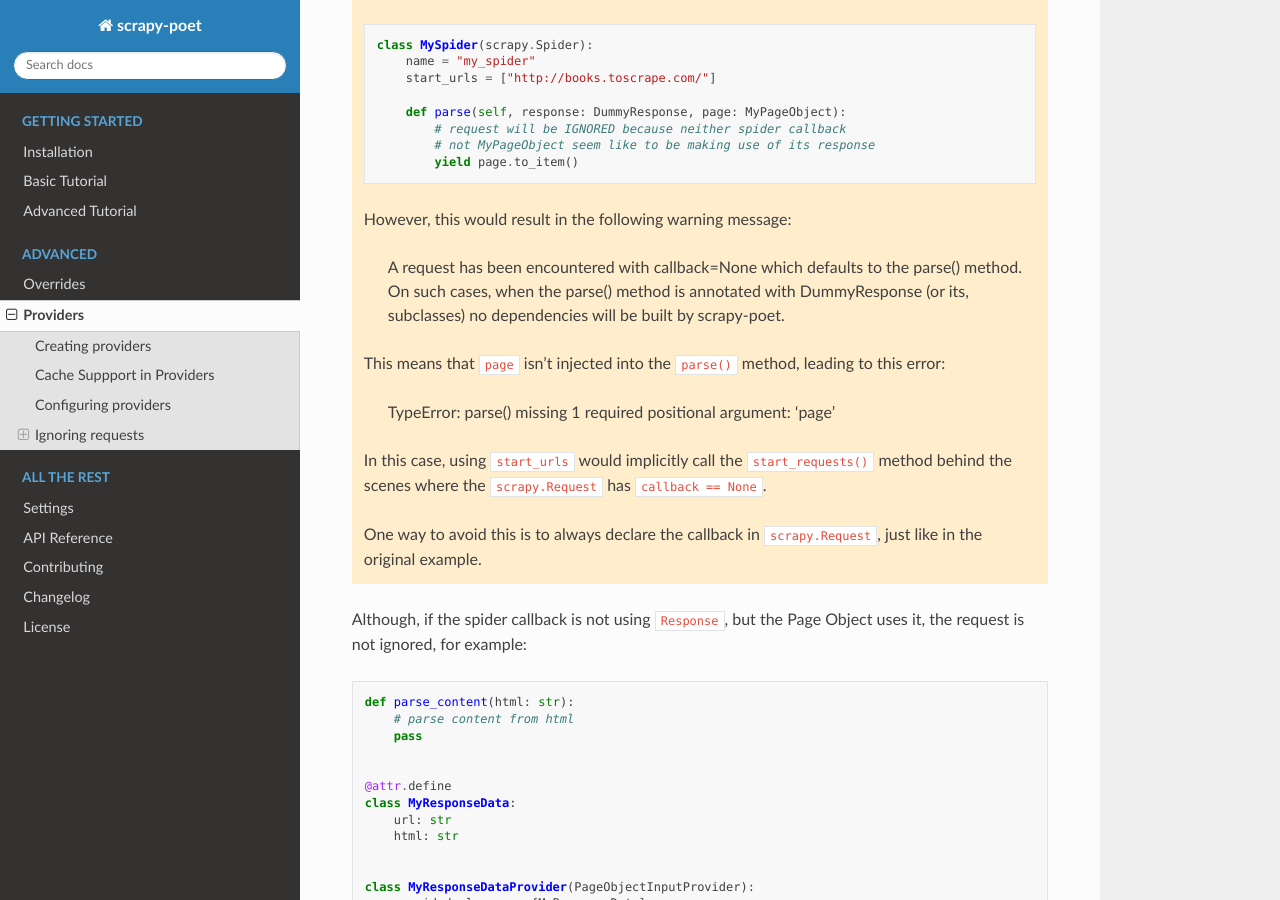
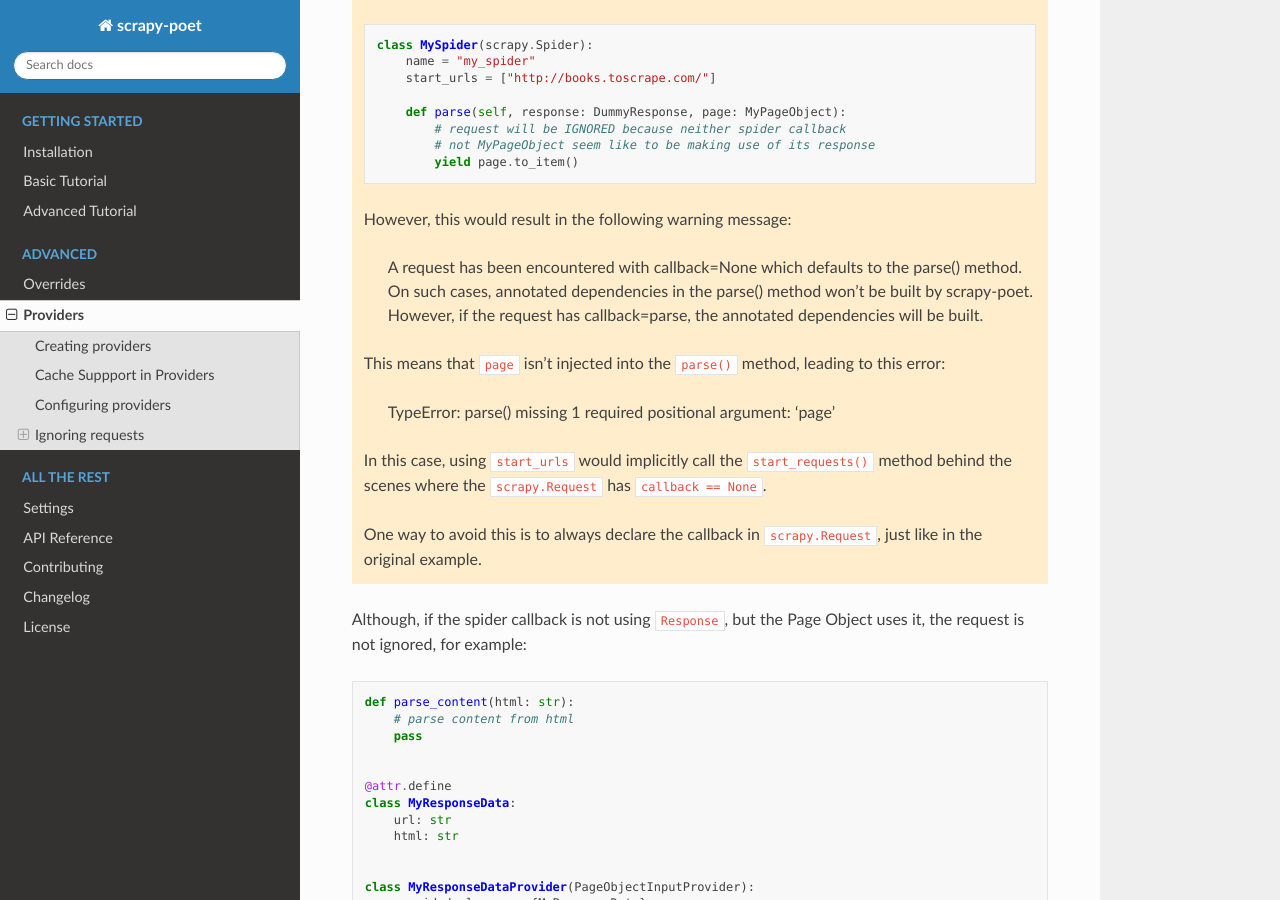
Before and after one commit to scrapinghub/scrapy-poet, a Sphinx documentation site: the page built from docs/providers.rst, in a window 1280 px wide and 900 px high, scrolled down 4203 px. Built offline with Sphinx 7.4.7 and the Read the Docs theme 2.0.0, drawn with Linux system fonts in a browser that asks for light colours.

Commit message:
update logic to ignore dep injection if callback=None and any annotation is present

```diff
--- a/CHANGELOG.rst
+++ b/CHANGELOG.rst
@@ -12,9 +12,9 @@
       ``parse()`` method is annotated with ``scrapy_poet.DummyResponse``.
       For instance: ``def parse(self, response: DummyResponse)``.
     * The ``InjectionMiddleware`` won't attempt to build any dependencies anymore
-      when ``Request.callback == None`` and the ``parse()`` method is annotated
-      with ``response: DummyResponse``.
-    * A warning would be issued if these things are encountered.
+      when ``Request.callback == None`` and the ``parse()`` method has any
+      annotated dependencies.
+    * A ``UserWarning`` would be issued if these things are encountered.
 
 * Official support for Python 3.11
 
--- a/docs/providers.rst
+++ b/docs/providers.rst
@@ -243,9 +243,10 @@
     However, this would result in the following warning message:
 
         A request has been encountered with callback=None which
-        defaults to the parse() method. On such cases, when the
-        parse() method is annotated with DummyResponse (or its,
-        subclasses) no dependencies will be built by scrapy-poet.
+        defaults to the parse() method. On such cases, annotated
+        dependencies in the parse() method won't be built by
+        scrapy-poet. However, if the request has callback=parse,
+        the annotated dependencies will be built.
 
     This means that ``page`` isn't injected into the ``parse()`` method, leading
     to this error:
```
Also changed, not shown: 4 other files.
